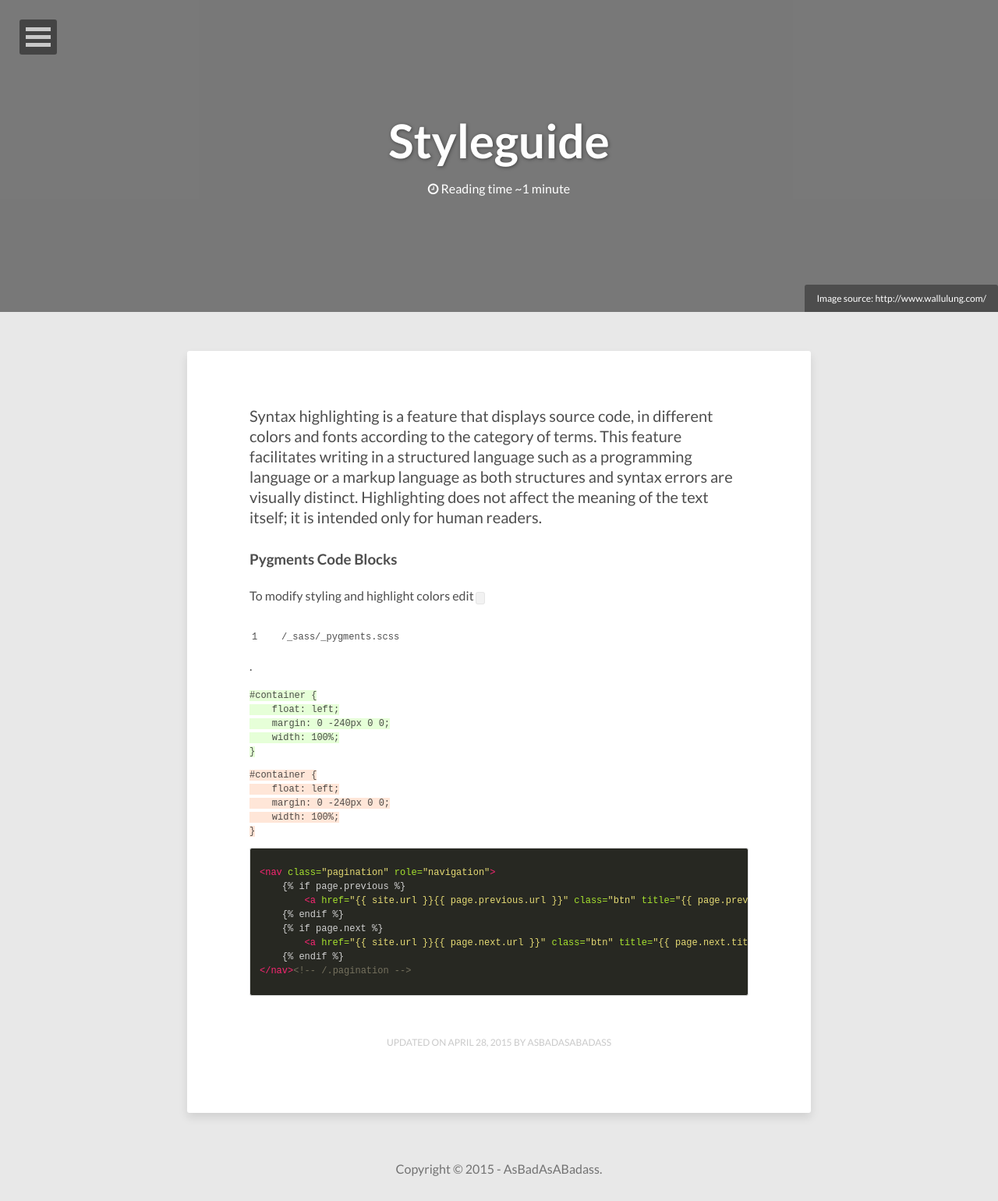
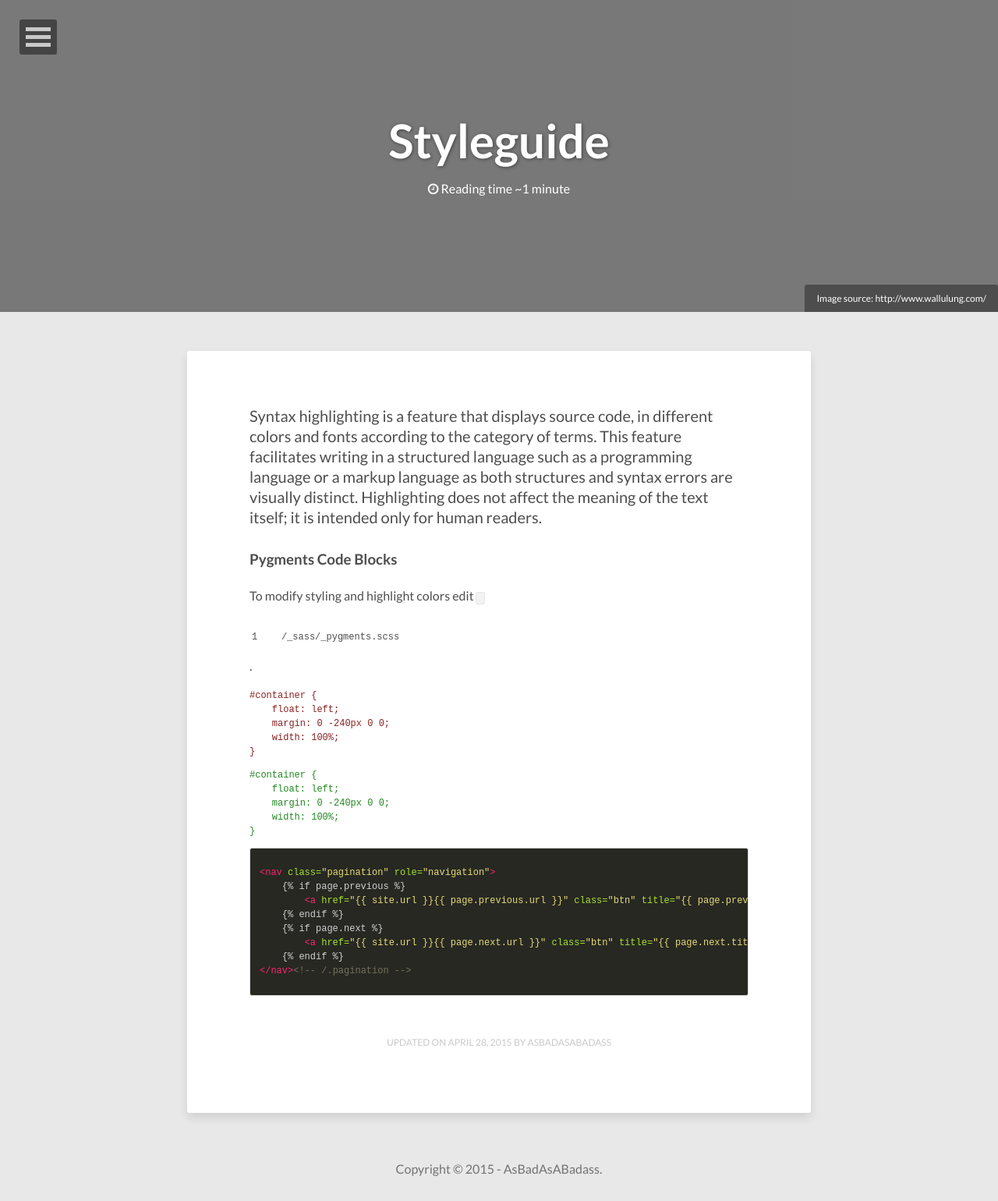
Before and after one commit to AsBadAsABadass/AsBadAsABadass.github.io, a Jekyll site: the page built from styleguide/index.md, in a window 1280 px wide. Shown: the whole page at 78% size. Built offline with Jekyll 4.4.1, drawn with Linux system fonts in a browser that asks for light colours; nearby versions of some CDN libraries.

Commit message:
Update _typography.scss

```diff
--- a/_sass/_typography.scss
+++ b/_sass/_typography.scss
@@ -125,8 +125,8 @@ pre {
 }
 
 .language-style_good {
-	background-color: #ffe6d8;
+	color: #282;
 }
 .language-style_bad {
-	background-color: #e6ffd8;
+	color: #822;
 }
```
